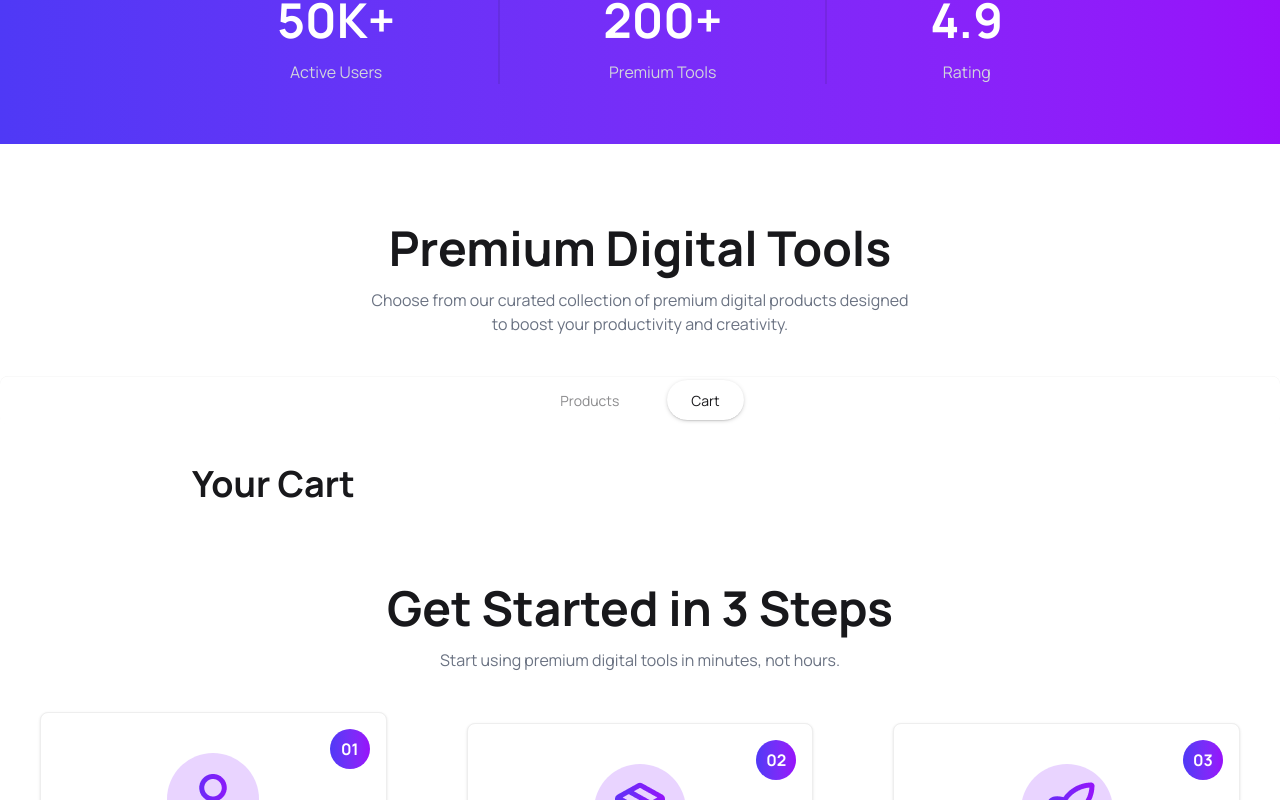
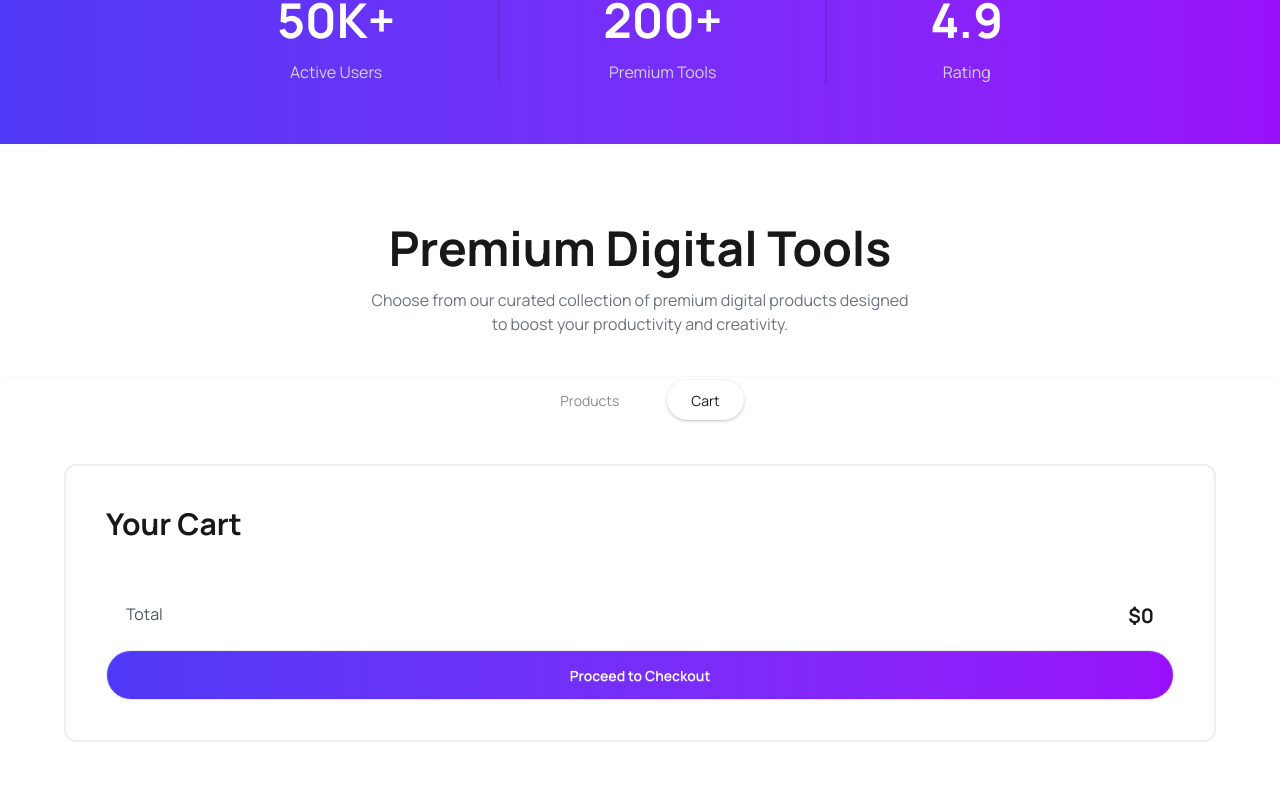
Before and after one commit to nayan12dey/Digitools-Platform, a React (Vite) app: page / in a window 1280 px wide. Both pictures are taken after a click on the radio button "Cart". Shown: the part 761-1561 px from the top of the page. Built offline with nearby package versions, Linux system fonts and the light colour scheme.

Commit message:
Update Cart component with total price and clear cart

```diff
--- a/src/App.jsx
+++ b/src/App.jsx
@@ -35,6 +35,7 @@ function App() {
   // cart state to get data
   const [carts, setCarts] = useState([])
 
+    console.log(carts);
 
 
   return (
--- a/src/component/Cart.jsx
+++ b/src/component/Cart.jsx
@@ -1,19 +1,87 @@
 
 import React from 'react';
 
-const Cart = () => {
+const Cart = ({ carts, setCarts }) => {
+    // console.log(carts);
+
+    const totalPrice = carts.reduce((sum, cart) => sum + cart.price, 0);
+    // console.log(totalPrice)
+
+    const cardDelete = () => {
+        setCarts([]);
+    }
+
+
     return (
-        <div className='mt-10 max-w-4xl mx-auto'>
+
+
+        <div className='mt-10 max-w-6xl mx-auto border-2 border-base-300 p-10 rounded-xl'>
             <div className='flex justify-start'>
-                <h2 className='text-4xl font-bold'>Your Cart</h2>
-
-                {
-
-                }
+                <h2 className='text-3xl font-bold'>Your Cart</h2>
             </div>
 
+
+            <div className="space-y-5 mt-10">
+                {carts.map((cart) => (
+                    <div className="flex items-center justify-between bg-[#F9FAFC] rounded-lg p-3" key={cart.id}>
+                        <div className="flex items-center gap-2 p-3">
+                            <div>
+                                <img
+                                    className="w-7 object-contain"
+                                    src={cart.icon}
+                                />
+                            </div>
+
+                            <div>
+                                <h2 className="text-xl font-bold">{cart.name}</h2>
+                                <div className="text-gray-600">${cart.price}</div>
+                            </div>
+                        </div>
+
+                        <div className="flex justify-between gap-10">
+
+                            <button className='btn rounded-full bg-base-100 text-red-500'>Remove</button>
+
+
+                        </div>
+
+                    </div>
+
+                ))}
+            </div>
+
+            <div className="flex justify-between p-5 mt-8 rounded-lg">
+                <div className='text-gray-600'>Total</div>
+                <div className='text-xl font-bold'>${totalPrice}</div>
+            </div>
+
+            <button onClick={cardDelete} className='btn bg-linear-to-r from-[#4F39F6] to-purple-600 text-white rounded-full w-full p-6'>Proceed to Checkout</button>
+
+
         </div>
+
+
     );
 };
 
 export default Cart;
+
+
+
+
+// {
+//         "id": 1,
+//         "name": "AI Writing Pro",
+//         "description": "Generate high-quality content, blogs, and marketing copy in seconds with advanced AI.",
+//         "price": 29,
+//         "period": "Mo",
+//         "tag": "Best Seller",
+//         "tagType": "Best Seller",
+//         "features": [
+//             "Unlimited AI generations",
+//             "50+ writing templates",
+//             "Export to PDF",
+//             "Grammar checker"
+//         ],
+//         "icon": "https://i.ibb.co/5XwpCDhL/writing-2327400-1.png"
+//     },
--- a/src/component/ProductCard.jsx
+++ b/src/component/ProductCard.jsx
@@ -4,13 +4,16 @@ import React, { useState } from 'react';
 
 const ProductCard = ({ product, carts, setCarts}) => {
 
-    // console.log(product, carts, setCarts)
+    // console.log(product, carts)
 
     const [isBuy, setIsBuy] = useState(false);
 
     const handleBuy = () => {
         setIsBuy(true);
+        setCarts([...carts,product]);
     }
+
+
 
 
     return (
--- a/src/component/ToolsCard.jsx
+++ b/src/component/ToolsCard.jsx
@@ -7,7 +7,7 @@ const ToolsCard = ({ productPromise, carts, setCarts }) => {
     // console.log(productPromise);
 
     const products = use(productPromise);
-    console.log(products);
+    // console.log(products);
 
 
 
```
